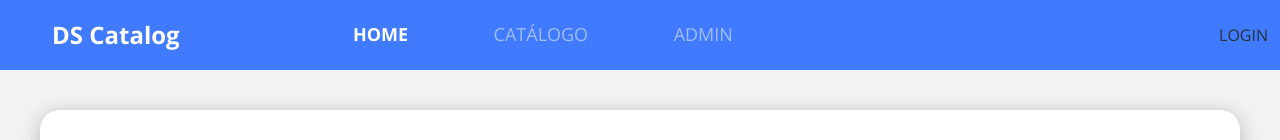
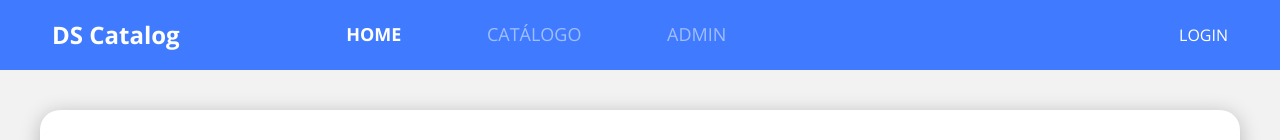
Before and after one commit to cidarosa/dscatalog-bootcamp-devsuperior, a React (Create React App) app in the folder frontweb/: page / in a window 1280 px wide. Shown: the top 140 px of the page. Built offline with nearby package versions, Linux system fonts and the light colour scheme; no server answers.

Commit message:
Login/Logout styling

```diff
--- a/frontweb/src/components/Navbar/index.tsx
+++ b/frontweb/src/components/Navbar/index.tsx
@@ -73,11 +73,10 @@ const Navbar = () => {
           </ul>
         </div>
 
-        <div>
-          {
-            authData.authenticated ? (
+        <div className="nav-login-logout">
+          {authData.authenticated ? (
               <>
-                <span>{authData.tokenData?.user_name}</span>
+                <span className="nav-username">{authData.tokenData?.user_name}</span>
                 <a href="#logout" onClick={handleLogoutClick}>LOGOUT</a>
               </>
             ) : (
--- a/frontweb/src/components/Navbar/styles.css
+++ b/frontweb/src/components/Navbar/styles.css
@@ -25,3 +25,29 @@
     color:#FFF ;
     font-weight: bold;
 }
+
+.nav-login-logout{
+    display: none;
+}
+
+.nav-username{
+    display: none;
+}
+
+@media (min-width: 768px){
+    .nav-login-logout{
+        display: unset;
+        color: #fff;
+        margin-right: 15px;
+    }
+}
+
+@media (min-width: 992px){
+    .nav-login-logout{
+        margin-right: 40px;
+    }
+    .nav-username{
+        display: unset;
+        margin-right: 20px;
+    }
+}
```
